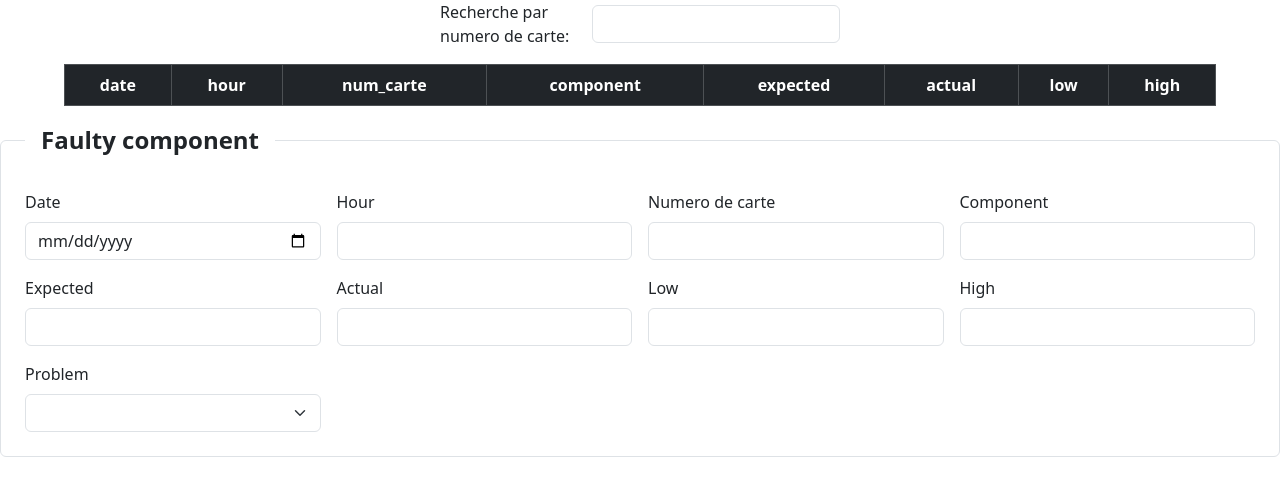
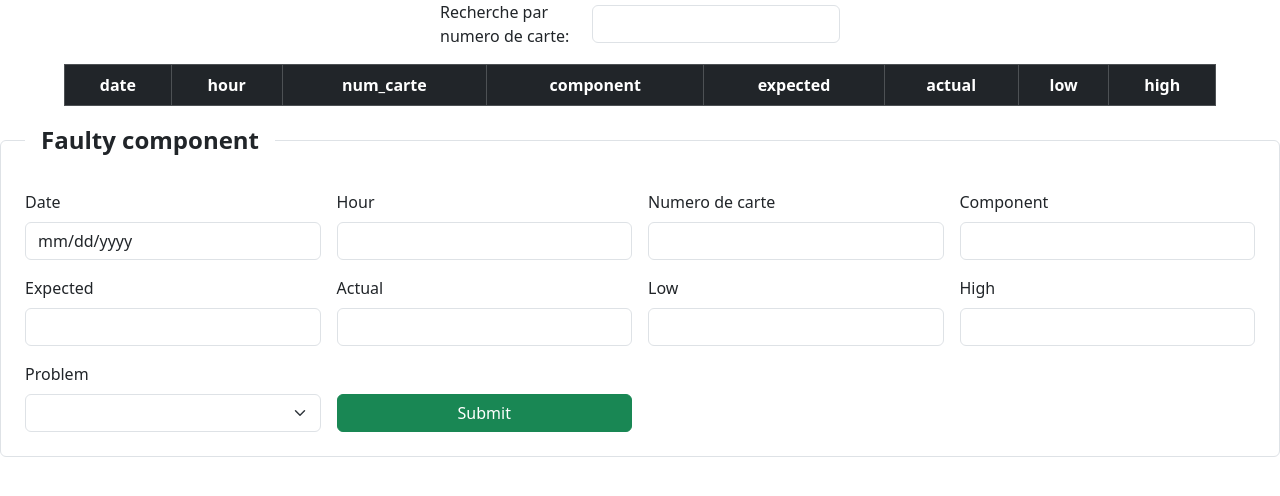
Before and after one commit to anaisbenbrahim5-bot/Application_2_Stage, an Angular app: page / in a window 1280 px wide. Shown: the top 496 px of the page. Built offline with nearby package versions, Linux system fonts and the light colour scheme; no server answers.

Commit message:
Demo 1 (de formulaire) fini

```diff
--- a/src/app/affichage/form/form.html
+++ b/src/app/affichage/form/form.html
@@ -1,10 +1,10 @@
 <fieldset class="border p-4 rounded">
   <legend class="float-none w-auto px-3 fw-bold">Faulty component</legend>
 
-  <form class="row g-3" [formGroup]="ComponentForm">
+  <form class="row g-3" [formGroup]="ComponentForm" (ngSubmit)="OnSubmit()">
     <div class="col-md-3">
       <label class="form-label">Date</label>
-      <input type="date" class="form-control" formControlName="date" />
+      <input type="date" class="form-control" formControlName="date" readonly />
     </div>
 
     <div class="col-md-3">
@@ -48,5 +48,8 @@
         <option value="Fault">Pass to Unity</option>
       </select>
     </div>
+    <div class="col-md-3 d-flex align-items-end">
+      <input type="submit" class="btn btn-success w-100" />
+    </div>
   </form>
 </fieldset>
--- a/src/app/affichage/form/form.ts
+++ b/src/app/affichage/form/form.ts
@@ -1,4 +1,4 @@
-import { Component, inject } from '@angular/core';
+import { Component, inject, OnInit } from '@angular/core';
 import { FormBuilder, FormGroup, ReactiveFormsModule } from '@angular/forms';
 import { LogService } from '../../services/log-service';
 
@@ -8,7 +8,7 @@ import { LogService } from '../../services/log-service';
   templateUrl: './form.html',
   styleUrl: './form.css',
 })
-export class Form {
+export class Form  implements OnInit {
   logsevice:LogService=inject(LogService);
   fb=inject(FormBuilder);
   ComponentForm=this.fb.nonNullable.group({
@@ -22,5 +22,10 @@ export class Form {
     high:[''],
     problem:['']
   });
+  ngOnInit(): void {
+    this.ComponentForm.patchValue({});
+  }
+  OnSubmit(){
 
+  }
 }
```
